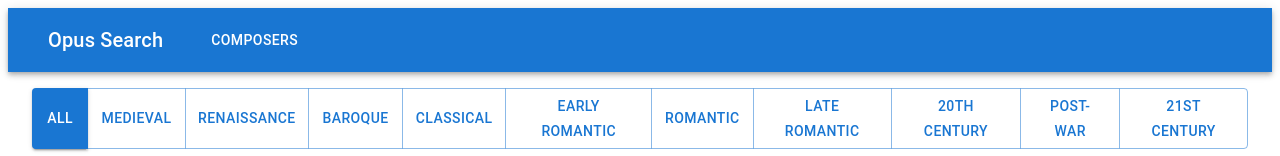
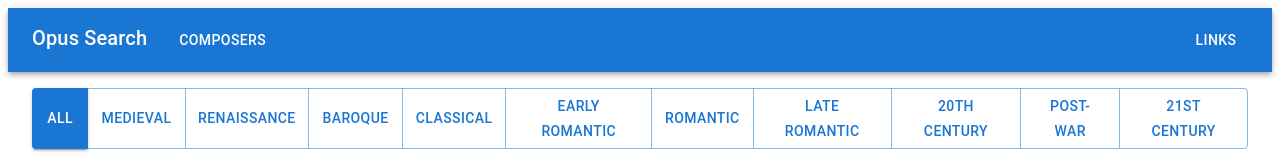
Before and after one commit to ya-poo/opus-search, a React (Create React App) app: page /composers in a window 1280 px wide. Shown: the top 156 px of the page. Built offline with nearby package versions, Linux system fonts and the light colour scheme; no server answers.

Commit message:
add `Links` to Navigation bar

```diff
--- a/src/component/NavigationBar.tsx
+++ b/src/component/NavigationBar.tsx
@@ -1,33 +1,55 @@
-import { VFC } from 'react';
+import React, { useState, VFC } from 'react';
 import {
-  AppBar, Button, Toolbar, Typography,
+  AppBar, Box, Button, Menu, MenuItem, Toolbar, Typography,
 } from '@mui/material';
 import { useNavigate } from 'react-router-dom';
 
 const NavigationBar: VFC = () => {
   const navigate = useNavigate();
+  const [anchorEl, setAnchorEl] = useState<null | HTMLElement>(null);
+  const open = Boolean(anchorEl);
+  const handleClick = (event: React.MouseEvent<HTMLButtonElement>) => {
+    setAnchorEl(event.currentTarget);
+  };
+  const handleClose = () => {
+    setAnchorEl(null);
+  };
 
   return (
-    <AppBar
-      position="static"
-      sx={{ mb: 2 }}
-    >
+    <AppBar position="static" sx={{ mb: 2 }}>
       <Toolbar disableGutters>
+        <Box display="flex" flexGrow={1}>
           <Typography
             variant="h6"
-          noWrap
-          component="div"
-          sx={{ ml: 5, mr: 5 }}
+            sx={{ ml: 3, mr: 3 }}
           >
             Opus Search
           </Typography>
 
           <Button
-          sx={{ color: 'white', display: 'block' }}
             onClick={() => navigate('/composers')}
+            sx={{ color: 'white' }}
           >
             Composers
           </Button>
+        </Box>
+
+        <Button
+          sx={{ color: 'white', mr: 3 }}
+          aria-haspopup="true"
+          aria-expanded={open ? 'true' : 'false'}
+          onClick={handleClick}
+        >
+          Links
+        </Button>
+        <Menu
+          anchorEl={anchorEl}
+          open={open}
+          onClose={handleClose}
+        >
+          <MenuItem onClick={() => window.open('https://github.com/ya-poo/opus-search')}>GitHub</MenuItem>
+          <MenuItem onClick={() => window.open('https://openopus.org/')}>Open Opus</MenuItem>
+        </Menu>
       </Toolbar>
     </AppBar>
   );
```
Lines whose indentation alone changed are shown as unchanged.
